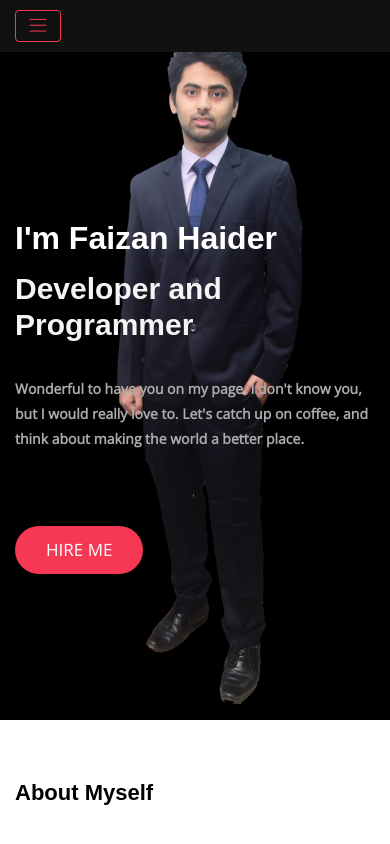
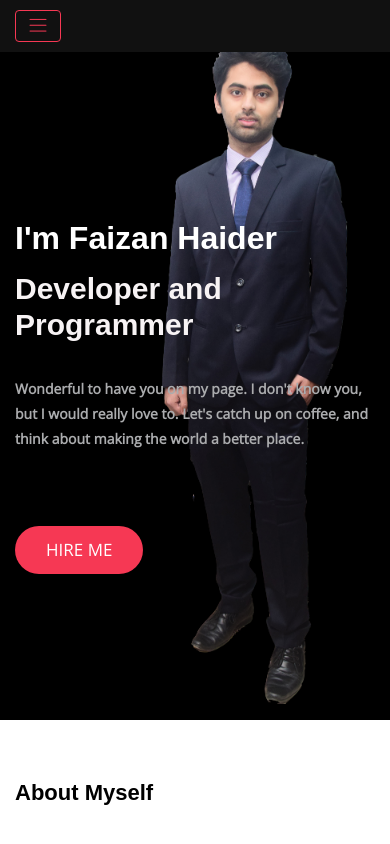
Before and after one commit to FaizanHaider20083/Portfolio, a plain HTML site: page index.html in a window 390 px wide. Shown: the top 844 px of the page. Drawn offline with nearby package versions, Linux system fonts and the light colour scheme; files whose address does not match are found by name.

Commit message:
Responsive

```diff
--- a/assets/css/responsive.css
+++ b/assets/css/responsive.css
@@ -136,6 +136,9 @@
  #hero-area{
     background-image: url('../img/images.png');
     background-color: black;
+    background-position: revert-layer;
+    background-position-y: top 70vh;
+    background-position-x: left 10vw;
 
   }
 
```
